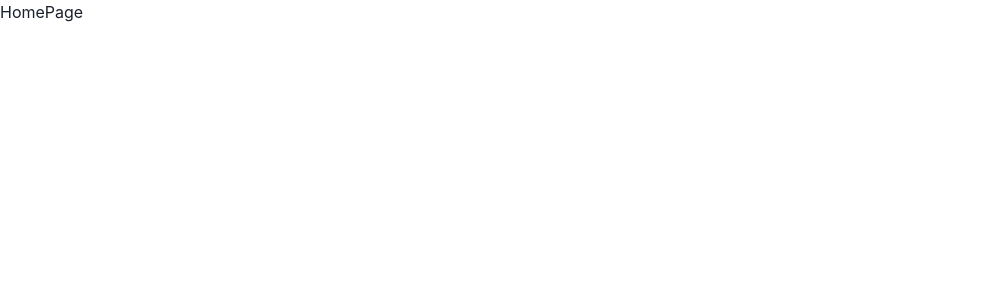
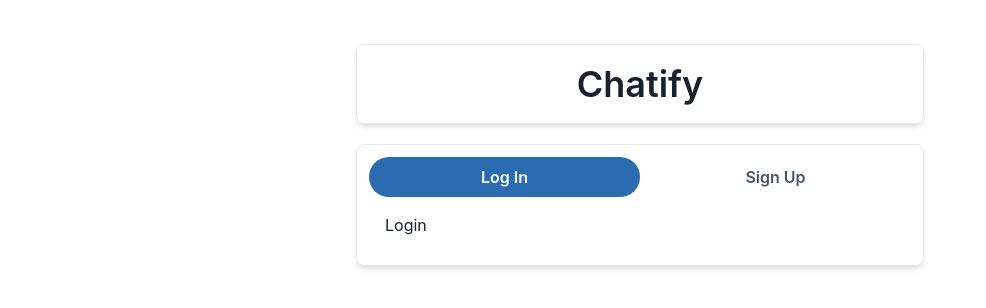
Before and after one commit to abhishekroy8475/mern-chat-app, a React (Vite) app in the folder client/: page / in a window 1280 px wide. Shown: the top 308 px of the page, without its empty margins (0-986 px from the left). Built offline with nearby package versions, Linux system fonts and the light colour scheme.

Commit message:
client: HomePage ui done

```diff
--- a/client/src/App.jsx
+++ b/client/src/App.jsx
@@ -4,10 +4,12 @@ import ChatsPage from "./pages/ChatsPage";
 
 const App = () => {
   return (
-    <Routes>
-      <Route path="/" element={<HomePage />} />
-      <Route path="/chats" element={<ChatsPage />} />
-    </Routes>
+    <div className="App">
+      <Routes>
+        <Route path="/" element={<HomePage />} />
+        <Route path="/chats" element={<ChatsPage />} />
+      </Routes>
+    </div>
   );
 };
 
--- /dev/null
+++ b/client/src/components/auth/Login.jsx
@@ -0,0 +1,7 @@
+const Login = () => {
+  return (
+    <div>Login</div>
+  )
+}
+
+export default Login
--- /dev/null
+++ b/client/src/components/auth/Signup.jsx
@@ -0,0 +1,7 @@
+const Signup = () => {
+  return (
+    <div>Signup</div>
+  )
+}
+
+export default Signup
--- a/client/src/main.css
+++ /dev/null
@@ -1,9 +0,0 @@
-* {
-    margin: 0;
-    padding: 0;
-    box-sizing: border-box;
-}
-
-body {
-    font-family: 'Roboto', sans-serif;
-}
--- a/client/src/main.jsx
+++ b/client/src/main.jsx
@@ -3,7 +3,6 @@ import ReactDOM from "react-dom/client";
 import { BrowserRouter } from "react-router-dom";
 import { ChakraProvider } from "@chakra-ui/react";
 import App from "./App.jsx";
-import "./main.css";
 
 ReactDOM.createRoot(document.getElementById("root")).render(
   <React.StrictMode>
--- a/client/src/pages/HomePage.jsx
+++ b/client/src/pages/HomePage.jsx
@@ -1,7 +1,49 @@
+import {
+  Box,
+  Container,
+  Tab,
+  TabList,
+  TabPanel,
+  TabPanels,
+  Tabs,
+  Text,
+} from "@chakra-ui/react";
+import Login from "../components/auth/Login";
+import Signup from "../components/auth/Signup";
+
 const HomePage = () => {
   return (
-    <div>HomePage</div>
-  )
-}
+    <Container maxW="xl" p={1}>
+      <Box
+        borderRadius="lg"
+        borderWidth="1px"
+        boxShadow="md"
+        p={3}
+        textAlign="center"
+        m={{ base: "20px 0 20px 0", md: "40px 0 20px 0" }}
+      >
+        <Text fontSize="4xl" fontWeight="semibold">
+          Chatify
+        </Text>
+      </Box>
+      <Box borderRadius="lg" borderWidth="1px" boxShadow="md" p={3}>
+        <Tabs isFitted variant="solid-rounded">
+          <TabList>
+            <Tab>Log In</Tab>
+            <Tab>Sign Up</Tab>
+          </TabList>
+          <TabPanels>
+            <TabPanel>
+              <Login />
+            </TabPanel>
+            <TabPanel>
+              <Signup />
+            </TabPanel>
+          </TabPanels>
+        </Tabs>
+      </Box>
+    </Container>
+  );
+};
 
-export default HomePage
+export default HomePage;
```
